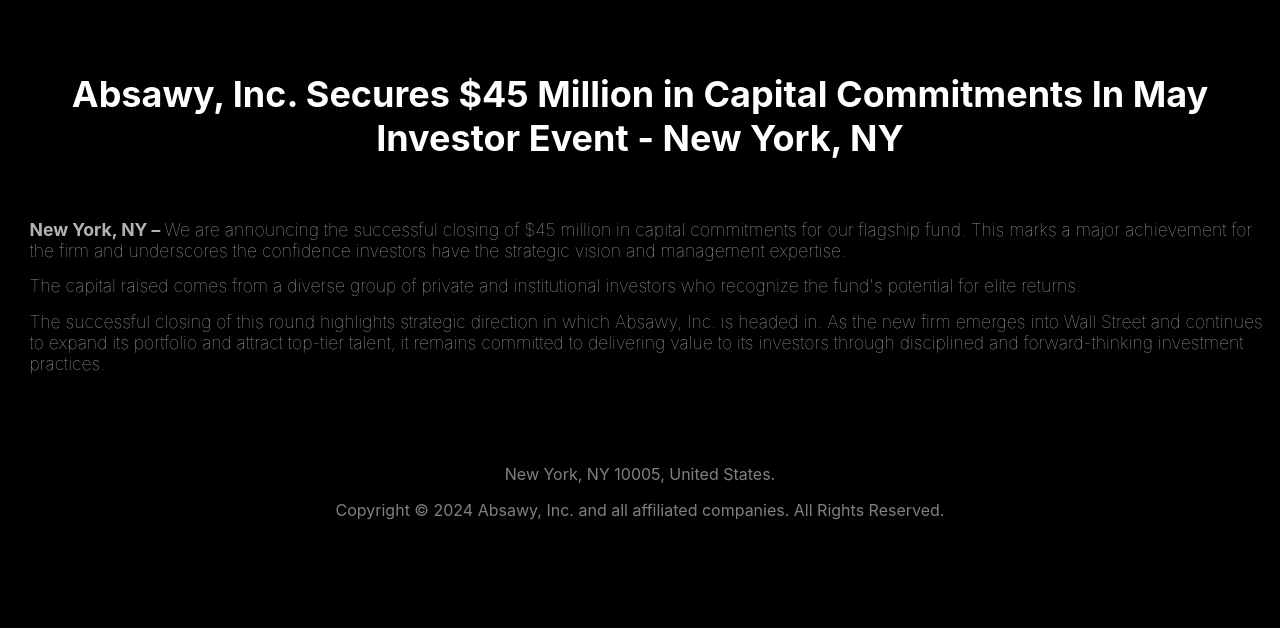
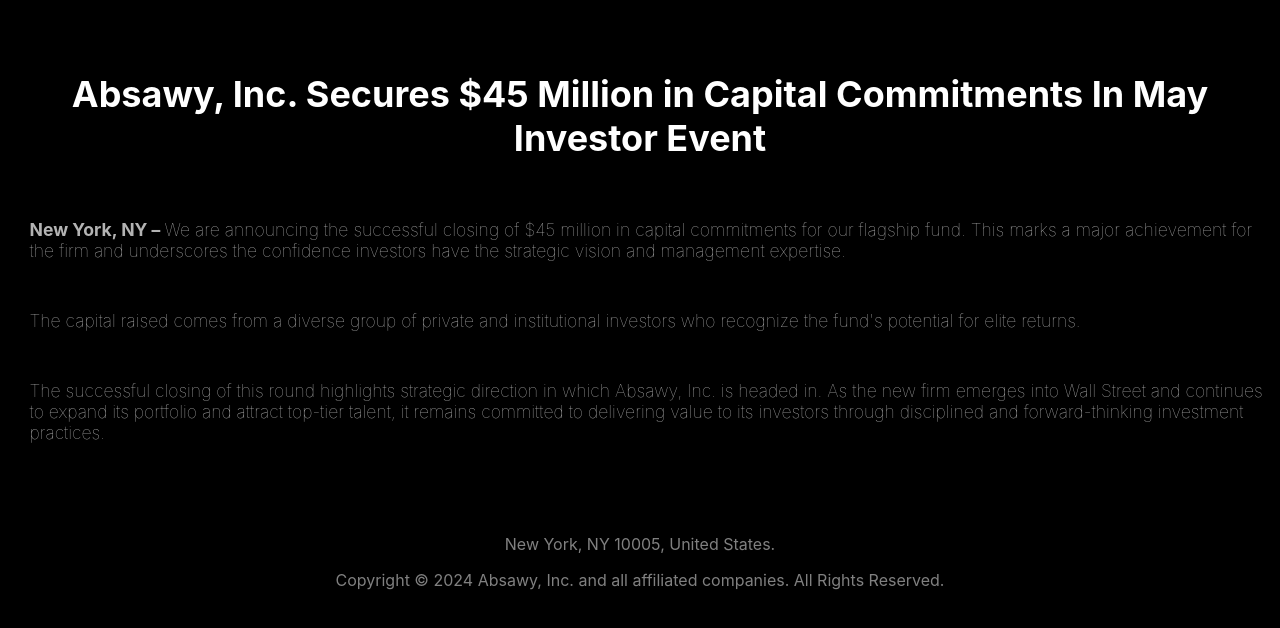
Before and after one commit to MainnetLabs/Mainnet-Website, a plain HTML site: page publishes/may_29_24_funding.html in a window 1280 px wide. Shown: the part 88-716 px from the top of the page. Drawn offline with Linux system fonts and the light colour scheme.

Commit message:
Update may_29_24_funding.html

```diff
--- a/publishes/may_29_24_funding.html
+++ b/publishes/may_29_24_funding.html
@@ -20,14 +20,14 @@
         </ul>
     </nav>
     <div class="container zoomed-out fade-in-element">
-        <h1>Absawy, Inc. Secures $45 Million in Capital Commitments In May Investor Event - New York, NY</h1>
+        <h1>Absawy, Inc. Secures $45 Million in Capital Commitments In May Investor Event</h1>
     </div>
     <br>
 
     <h2 class="about-contact"><b>New York, NY – </b> We are announcing the successful closing of $45 million in capital commitments for our flagship fund. This marks a major achievement for the firm and underscores the confidence investors have the strategic vision and management expertise.</h2>
-
+<br>
   <h2 class="about-contact">The capital raised comes from a diverse group of private and institutional investors who recognize the fund's potential for elite returns.</h2>
-
+<br>
   <h2 class="about-contact">The successful closing of this round highlights strategic direction in which Absawy, Inc. is headed in. As the new firm emerges into Wall Street and continues to expand its portfolio and attract top-tier talent, it remains committed to delivering value to its investors through disciplined and forward-thinking investment practices.</h2>
     <br>
     <br>
```
